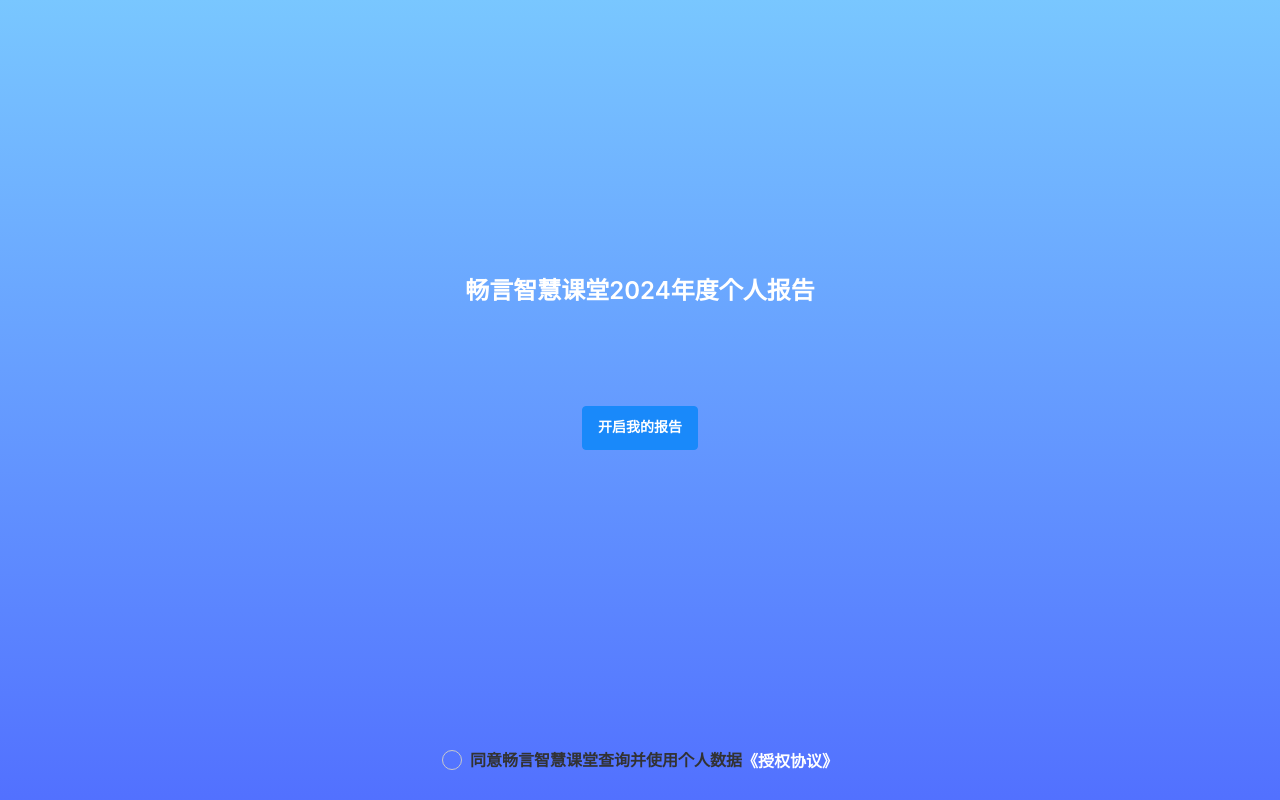
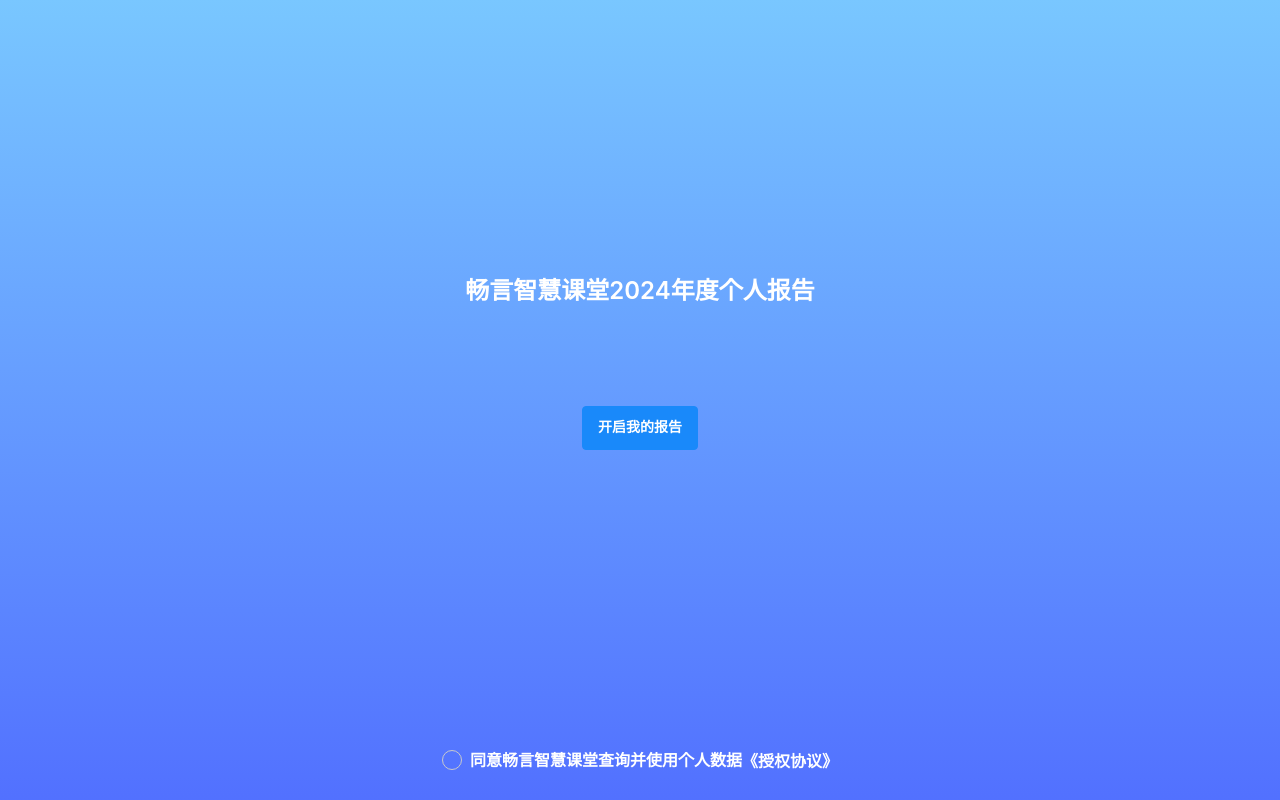
Before and after one commit to EliaukRender/zhkt-annual-summary, a Vue app: page / in a window 1280 px wide. Shown: the top 800 px of the page. Built offline with nearby package versions, Linux system fonts and the light colour scheme.

Commit message:
css:修改样式

```diff
--- a/src/views/components/SectionZero.vue
+++ b/src/views/components/SectionZero.vue
@@ -7,8 +7,8 @@
 
     <div class="agreement">
       <van-radio :model-value="check" @click="changeCheck" name="1" checked-color="#ee0a24"
-        >同意畅言智慧课堂查询并使用个人数据</van-radio
-      >
+        >同意畅言智慧课堂查询并使用个人数据
+      </van-radio>
       <span>《授权协议》</span>
     </div>
 
@@ -128,6 +128,10 @@
     display: flex;
     align-items: center;
     justify-content: center;
+
+    ::v-deep .van-radio__label {
+      color: #ffffff !important;
+    }
   }
 
   .van-popup {
```
Also changed, not shown: 1 other file (tests, documents, lock files or other folders).
